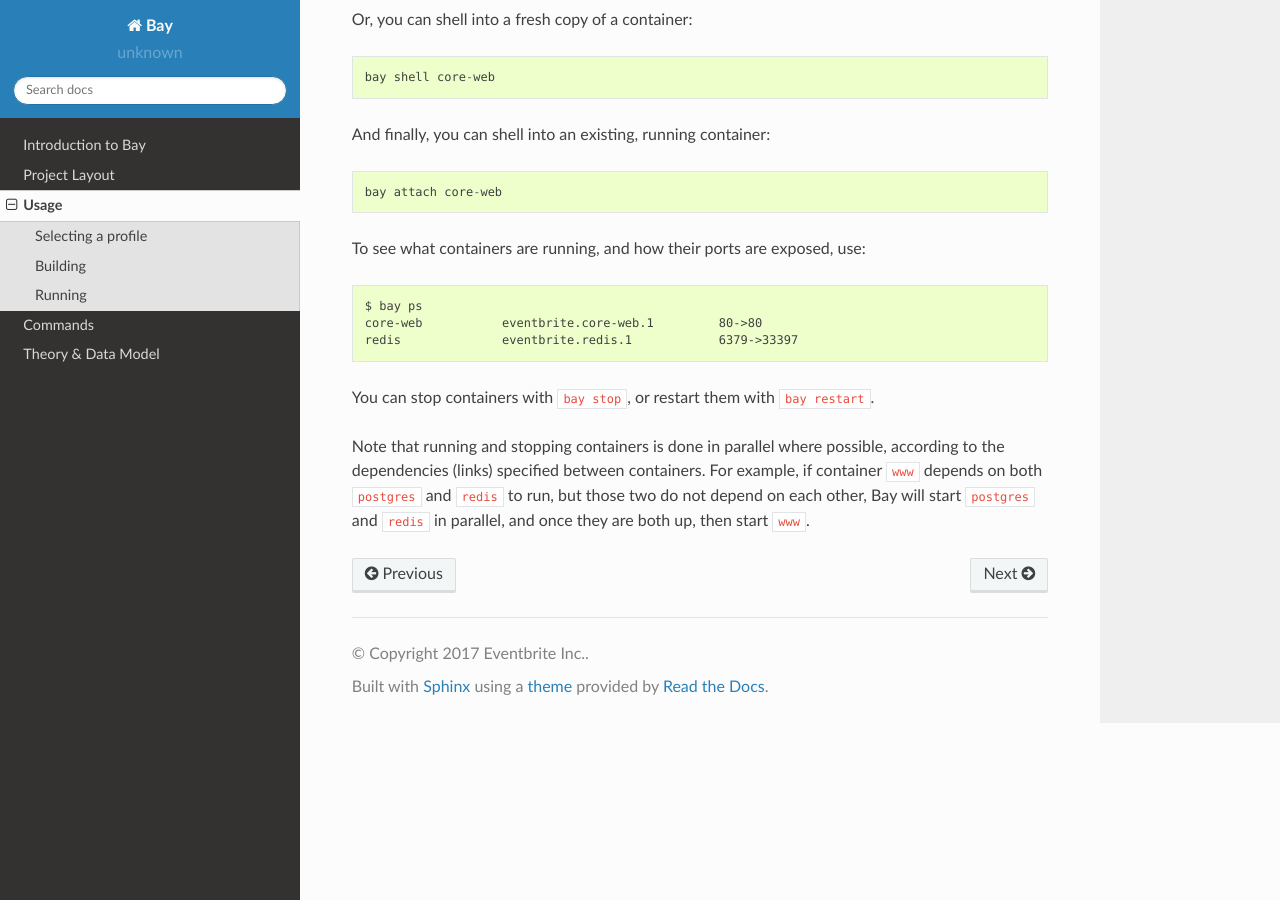
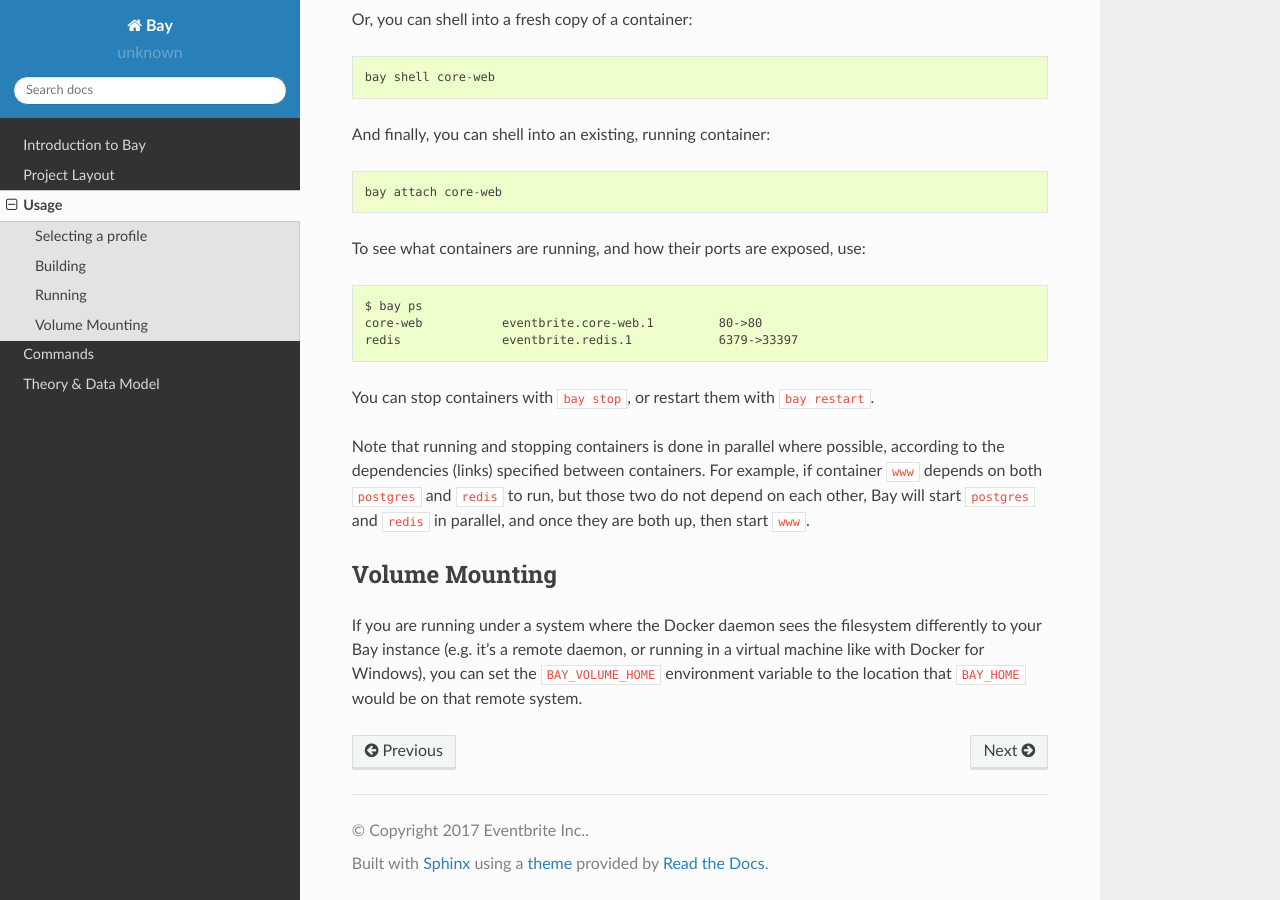
Before and after one commit to eventbrite/bay, a Sphinx documentation site: the page built from docs/usage.rst, in a window 1280 px wide and 900 px high, scrolled down 1417 px. Built offline with Sphinx 7.4.7 and the Read the Docs theme 2.0.0, drawn with Linux system fonts in a browser that asks for light colours.

Commit message:
Add doc about BAY_VOLUME_HOME

```diff
--- a/docs/usage.rst
+++ b/docs/usage.rst
@@ -78,3 +78,13 @@ according to the dependencies (links) specified between containers. For example,
 if container ``www`` depends on both ``postgres`` and ``redis`` to run, but those
 two do not depend on each other, Bay will start ``postgres`` and ``redis`` in
 parallel, and once they are both up, then start ``www``.
+
+
+Volume Mounting
+---------------
+
+If you are running under a system where the Docker daemon sees the filesystem
+differently to your Bay instance (e.g. it's a remote daemon, or running in a
+virtual machine like with Docker for Windows), you can set the
+``BAY_VOLUME_HOME`` environment variable to the location that ``BAY_HOME``
+would be on that remote system.
```
